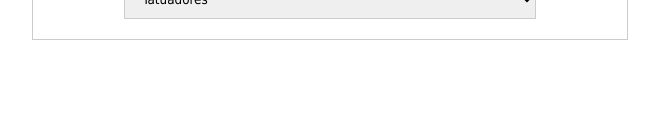
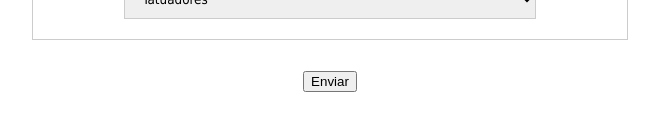
Before and after one commit to cardosovanessa/tattoostudio-front, a React (Create React App) app: page / in a window 1280 px wide. Shown: the part 528-658 px from the top of the page, without its empty margins (310-969 px from the left). Built offline with nearby package versions, Linux system fonts and the light colour scheme.

Commit message:
Criando Componentes dos botões Atualizar, enviar e Deletar

```diff
--- a/src/App.js
+++ b/src/App.js
@@ -1,5 +1,8 @@
 import './App.css';
-import Formulario from './Components/Formulario/formulario';
+import Formulario from './Components/Formulario/Formulario';
+import EnviarButton from './Components/Button/Enviar/Enviar';
+import DeletarButton from './Components/Button/Deletar/Deletar';
+import AtualizarButton from './Components/Button/Atualizar/Atualizar';
 
 function App() {
   return (
@@ -7,6 +10,7 @@ function App() {
       <Formulario>
 
       </Formulario>
+      <EnviarButton></EnviarButton>
 
     </div>
   );
--- /dev/null
+++ b/src/Components/Button/Atualizar/Atualizar.js
@@ -0,0 +1,16 @@
+import { Component } from "react";
+
+
+
+
+class AtualizarButton extends Component{
+    render(){
+        return(
+            <div>
+                <button>Atualizar</button>
+            </div>
+        )
+    }
+}
+
+export default AtualizarButton
--- /dev/null
+++ b/src/Components/Button/Deletar/Deletar.js
@@ -0,0 +1,18 @@
+import { Component } from "react";
+
+
+
+
+
+class DeletarButton extends Component{
+    render(){
+        return(
+            <div>
+                <button>Deletar</button>
+            </div>
+        )
+    }
+}
+
+
+export default DeletarButton
--- /dev/null
+++ b/src/Components/Button/Enviar/Enviar.js
@@ -0,0 +1,16 @@
+import { Component } from "react";
+
+
+
+
+class EnviarButton extends Component{
+    render(){
+        return(
+            <div>
+                <button>Enviar</button>
+            </div>
+        )
+    }
+}
+
+export default EnviarButton
```
